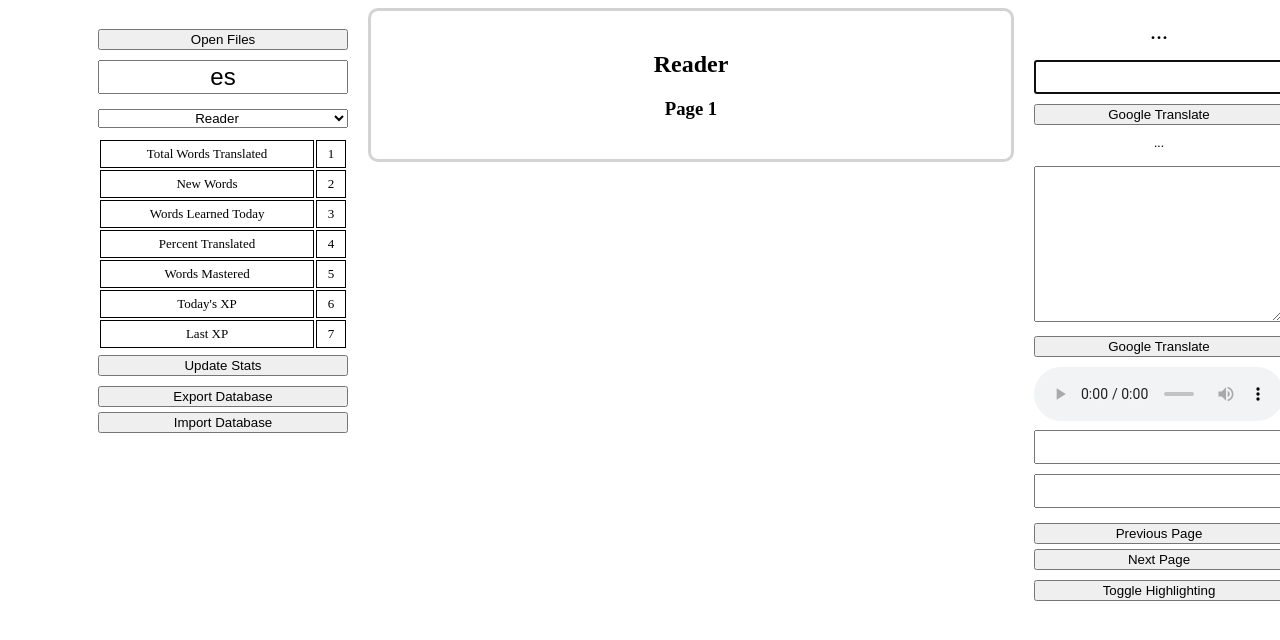
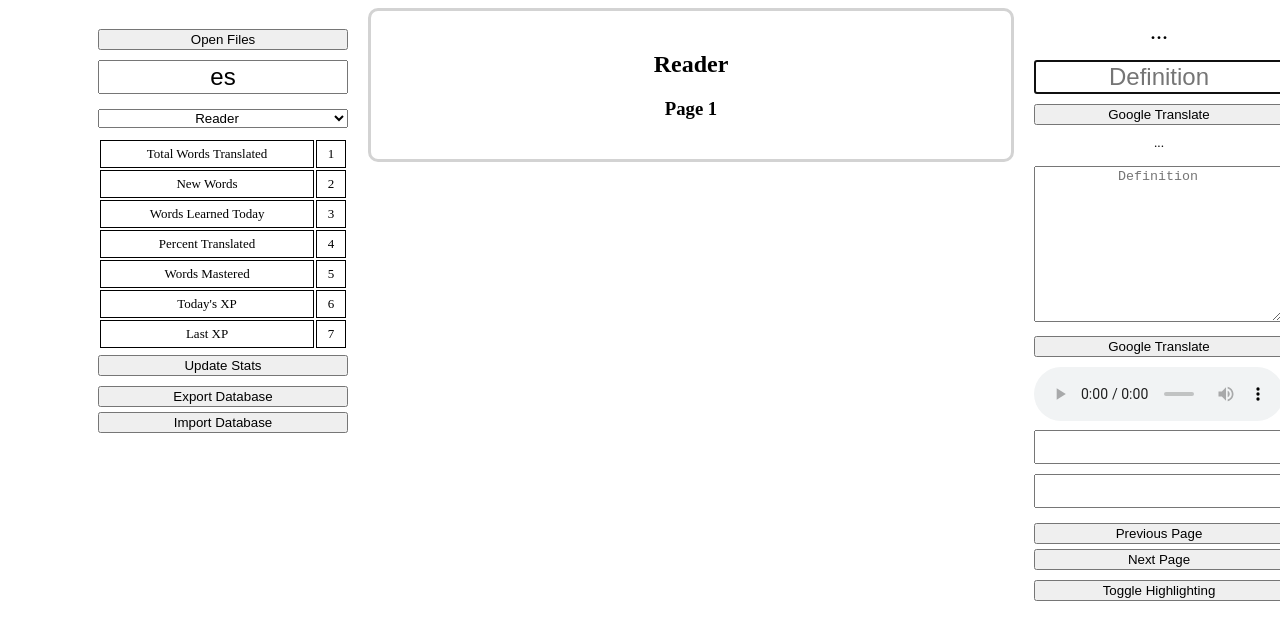
Before and after one commit to sebluy/language-reader, a React app: page / in a window 1280 px wide. Shown: the top 640 px of the page. Built offline with nearby package versions, Linux system fonts and the light colour scheme.

Commit message:
Move components to folder and fix google translate

```diff
--- a/src/app.tsx
+++ b/src/components/App.tsx
@@ -2,8 +2,8 @@ import * as React from 'react'
 import { Sidebar } from './Sidebar'
 import { MainWindow } from './MainWindow'
 import { RightSidebar } from './RightSidebar'
-import { RuntimeData } from './runtime-data'
-import { LanguageText } from './language-text'
+import { RuntimeData } from '../runtime-data'
+import { LanguageText } from '../language-text'
 
 export class App extends React.Component<any, any> {
 
@@ -45,6 +45,7 @@ export class App extends React.Component<any, any> {
                     onSelectWord={this.selectWord.bind(this)}
                 />
                 <RightSidebar
+                    language={this.state.runtimeData.language}
                     selectedWord={this.state.selectedWord}
                     selectedSentence={this.state.selectedSentence}
                     onWordDefinitionUpdate={(word, definition) => {
--- a/src/definition-input.tsx
+++ b/src/components/DefinitionInput.tsx
@@ -32,6 +32,7 @@ export class DefinitionInput extends React.Component<any, any> {
                      onKeyDown={(e) => this.next(e)}
                      onChange={() => this.setState({definition: this.definition.current.value})}
                      value={this.state.definition}
+                     placeholder="Definition"
                 />
                 <button onClick={() => this.googleTranslate()}>Google Translate</button>
             </div>
@@ -60,7 +61,7 @@ export class DefinitionInput extends React.Component<any, any> {
         const url = 'https://translate.googleapis.com/translate_a/single?client=gtx&sl='
             + this.props.language + '&tl=en&dt=t&q=' + encodeURI(text)
         fetch(url).then(res => res.json()).then(res => {
-            this.props.onDefinitionChange(res[0].map(([v]) => v).join(''))
+            this.setState({definition: (res[0].map(([v]) => v).join(''))})
             this.definition.current.focus()
         })
     }
--- a/src/MainWindow.tsx
+++ b/src/components/MainWindow.tsx
@@ -1,6 +1,6 @@
 import * as React from 'react'
-import {RawSentence} from "./raw-sentence";
-import {Utility} from "./utility";
+import {RawSentence} from "../raw-sentence";
+import {Utility} from "../utility";
 
 export class MainWindow extends React.Component<any, any> {
 
--- a/src/RightSidebar.tsx
+++ b/src/components/RightSidebar.tsx
@@ -1,5 +1,5 @@
 import * as React from 'react'
-import { DefinitionInput } from './definition-input'
+import { DefinitionInput } from './DefinitionInput'
 
 export class RightSidebar extends React.Component<any, any> {
 
@@ -12,6 +12,7 @@ export class RightSidebar extends React.Component<any, any> {
                     <DefinitionInput
                         id="word-definition"
                         key={selectedWord && selectedWord.word}
+                        language={this.props.language}
                         text={selectedWord && selectedWord.word}
                         definition={selectedWord && selectedWord.definition}
                         onDefinitionUpdate={this.props.onWordDefinitionUpdate}
@@ -21,6 +22,7 @@ export class RightSidebar extends React.Component<any, any> {
                     <DefinitionInput
                         id="sentence-definition"
                         key={selectedSentence && selectedSentence.sentence}
+                        language={this.props.language}
                         text={selectedSentence && selectedSentence.sentence}
                         definition={selectedSentence && selectedSentence.definition}
                         onDefinitionUpdate={this.props.onSentenceDefinitionUpdate}
--- a/src/controller.ts
+++ b/src/controller.ts
@@ -13,10 +13,10 @@ import { Cloze } from './cloze'
 import { Listening2 } from './listening2'
 import { MainWindow } from './main-window'
 import { Activity } from './activity'
-import { App } from './app'
+import { App } from './components/App'
 import * as ReactDOM from "react-dom";
 import * as React from "react";
-import {DefinitionInput} from "./definition-input";
+import {DefinitionInput} from "./components/DefinitionInput";
 
 // TODO: Use React? Vue?
 
--- a/src/side-bar.ts
+++ b/src/side-bar.ts
@@ -2,7 +2,7 @@ import { Utility } from './utility'
 import { LanguageText } from './language-text'
 import { Sentence } from './sentence'
 import { ControllerInterface } from './controller-interface'
-import { DefinitionInput } from './definition-input'
+import { DefinitionInput } from './components/DefinitionInput'
 import * as ReactDOM from 'react-dom'
 import * as React from 'react'
 
```
Also changed, not shown: src/components/Sidebar.tsx (renamed from src/Sidebar.tsx), 1 other file (tests, documents, lock files or other folders).
